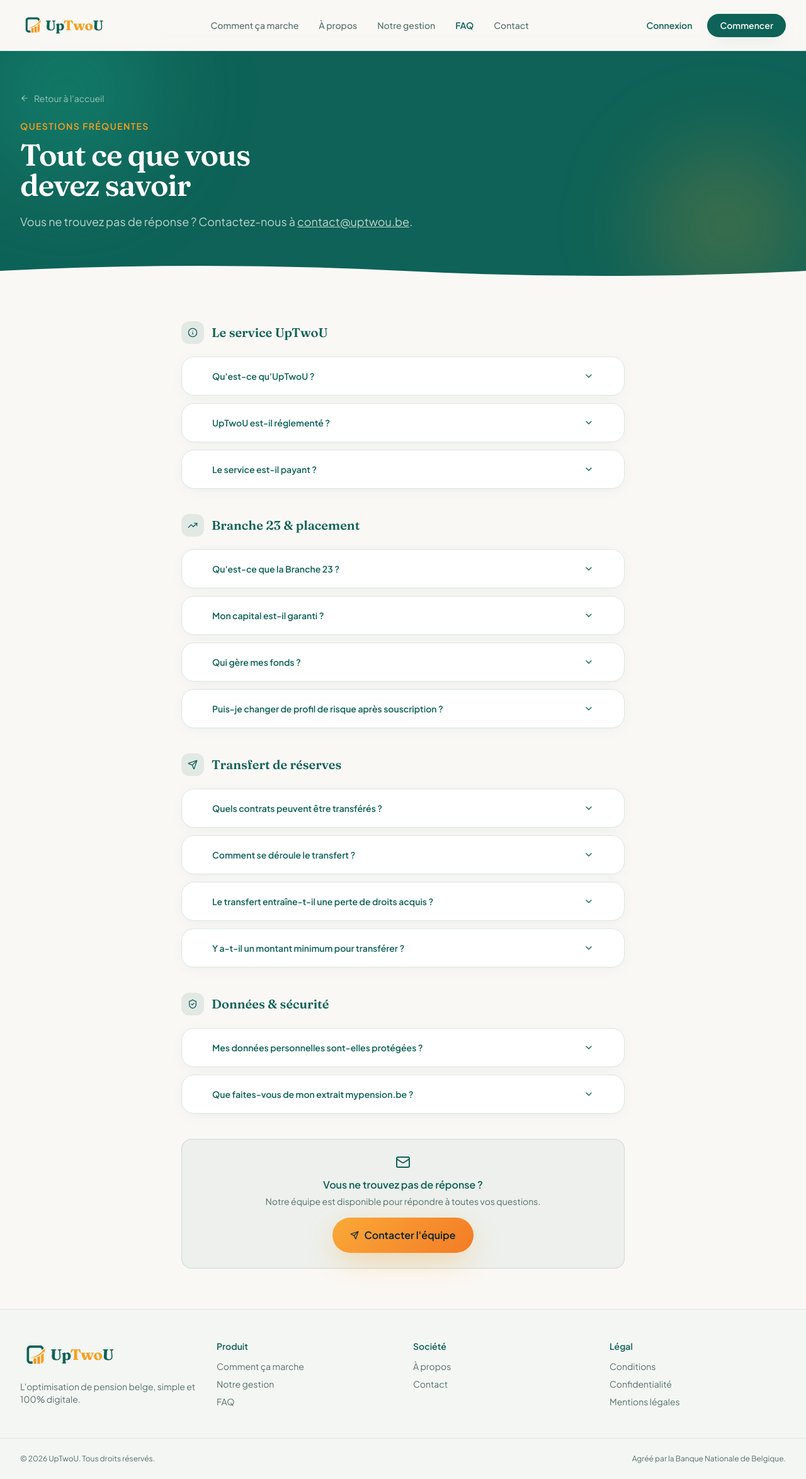
After one commit to sevenOne80/UpTwoU, a Flask app: page /faq in a window 1280 px wide. The commit adds this page. Shown: the whole page at 63% size. Run offline with Flask 3, Linux system fonts and the light colour scheme; some libraries are stand-ins or nearby versions.

Commit message:
20260525_2307

```diff
--- a/app.py
+++ b/app.py
@@ -602,6 +602,11 @@ def client_contrats():
     return render_template("client/contrats.html", client=current_user.client_profile)
 
 
+@app.route("/faq")
+def faq():
+    return render_template("faq.html")
+
+
 @app.route("/gestion")
 def gestion_publique():
     client = None
--- /dev/null
+++ b/templates/faq.html
@@ -0,0 +1,343 @@
+<!doctype html>
+<html lang="fr">
+<head>
+  <meta charset="UTF-8" />
+  <meta name="viewport" content="width=device-width, initial-scale=1.0" />
+  <title>FAQ — UpTwoU</title>
+  <link rel="icon" type="image/svg+xml" href="{{ url_for('static', filename='img/uptwou-logo.svg') }}">
+  <link rel="preconnect" href="https://fonts.googleapis.com">
+  <link rel="preconnect" href="https://fonts.gstatic.com" crossorigin>
+  <link href="https://fonts.googleapis.com/css2?family=Fraunces:ital,wght@0,400;0,600;0,700;1,400;1,600&family=Plus+Jakarta+Sans:wght@400;500;600;700&display=swap" rel="stylesheet">
+  <script src="https://cdn.tailwindcss.com"></script>
+  <script>
+    tailwind.config = {
+      theme: {
+        container: { center: true, padding: '2rem', screens: { '2xl': '1400px' } },
+        extend: {
+          fontFamily: {
+            display: ['Fraunces', 'ui-serif', 'Georgia', 'serif'],
+            sans: ['Plus Jakarta Sans', 'ui-sans-serif', 'system-ui', 'sans-serif'],
+          },
+        },
+      },
+    }
+  </script>
+  <link rel="stylesheet" href="{{ url_for('static', filename='css/style.css') }}">
+  <style>
+    .faq-item summary {
+      list-style: none;
+      cursor: pointer;
+    }
+    .faq-item summary::-webkit-details-marker { display: none; }
+    .faq-item[open] .faq-chevron { transform: rotate(180deg); }
+    .faq-chevron { transition: transform 0.2s ease; }
+    .faq-item[open] summary { color: var(--primary); }
+  </style>
+</head>
+<body class="min-h-screen">
+
+<!-- NAVBAR -->
+<header class="navbar">
+  <div class="container flex h-20 items-center justify-between">
+    <a href="{{ url_for('index') }}" class="brand-logo">
+      <img src="{{ url_for('static', filename='img/uptwou-logo.svg') }}" alt="UpTwoU logo">
+      <span class="brand-wordmark">Up<span>Two</span>U</span>
+    </a>
+    <nav class="hidden md:flex items-center gap-8 text-sm font-medium text-muted">
+      <a href="{{ url_for('index') }}#how"        class="hover:text-primary transition-colors">Comment ça marche</a>
+      <a href="{{ url_for('index') }}#about"      class="hover:text-primary transition-colors">À propos</a>
+      <a href="{{ url_for('gestion_publique') }}" class="hover:text-primary transition-colors">Notre gestion</a>
+      <a href="{{ url_for('faq') }}"              class="text-primary font-semibold transition-colors">FAQ</a>
+      <a href="{{ url_for('index') }}#contact"    class="hover:text-primary transition-colors">Contact</a>
+    </nav>
+    <div class="flex items-center gap-2">
+      <a href="{{ url_for('login') }}" class="btn btn-nav-connexion hidden sm:inline-flex">Connexion</a>
+      <a href="{{ url_for('analyser') }}" class="btn btn-nav-start">Commencer</a>
+    </div>
+  </div>
+</header>
+
+<!-- PAGE HEADER -->
+<section class="relative overflow-hidden" style="background: var(--primary); padding: 4rem 0 5rem;">
+  <div class="pointer-events-none absolute inset-0">
+    <div class="absolute -top-20 -left-10 h-72 w-72 rounded-full"
+         style="background: hsl(165 70% 45% / 0.25); filter: blur(80px);"></div>
+    <div class="absolute -bottom-10 right-0 h-64 w-64 rounded-full"
+         style="background: hsl(35 95% 55% / 0.20); filter: blur(70px);"></div>
+  </div>
+  <div class="container relative">
+    <a href="{{ url_for('index') }}" class="inline-flex items-center gap-2 text-sm mb-6"
+       style="color: hsl(40 33% 97% / 0.60);">
+      <i data-lucide="arrow-left" style="width:0.875rem;height:0.875rem;"></i>
+      Retour à l'accueil
+    </a>
+    <p class="text-sm uppercase tracking-widest font-semibold" style="color: var(--accent);">Questions fréquentes</p>
+    <h1 class="mt-3 font-display text-4xl md:text-5xl font-semibold text-white tracking-tight">
+      Tout ce que vous<br class="hidden md:block"> devez savoir
+    </h1>
+    <p class="mt-5 max-w-2xl text-lg" style="color: hsl(40 33% 97% / 0.75);">
+      Vous ne trouvez pas de réponse ? Contactez-nous à <a href="mailto:contact@uptwou.be" class="underline hover:opacity-80">contact@uptwou.be</a>.
+    </p>
+  </div>
+  <div class="absolute bottom-0 left-0 right-0">
+    <svg viewBox="0 0 1440 60" class="w-full" style="height:2rem;display:block;" preserveAspectRatio="none">
+      <path d="M0 30 Q 360 0 720 30 T 1440 30 L 1440 60 L 0 60 Z" fill="var(--background)"/>
+    </svg>
+  </div>
+</section>
+
+<!-- FAQ CONTENT -->
+<div class="container py-16 max-w-3xl mx-auto">
+
+  <!-- Section : Le service -->
+  <div class="mb-10">
+    <div class="flex items-center gap-3 mb-5">
+      <div class="h-9 w-9 rounded-xl grid place-items-center flex-shrink-0"
+           style="background:hsl(172 75% 22% / 0.1);">
+        <i data-lucide="info" style="width:1rem;height:1rem;color:var(--primary);"></i>
+      </div>
+      <h2 class="font-display text-xl font-semibold text-primary">Le service UpTwoU</h2>
+    </div>
+
+    <div class="flex flex-col gap-3">
+
+      <details class="faq-item dashboard-card !py-0 overflow-hidden">
+        <summary class="flex items-center justify-between gap-4 p-5 font-semibold text-sm text-primary">
+          Qu'est-ce qu'UpTwoU ?
+          <i data-lucide="chevron-down" class="faq-chevron flex-shrink-0" style="width:1rem;height:1rem;color:var(--primary);"></i>
+        </summary>
+        <div class="px-5 pb-5 text-sm text-muted leading-relaxed border-t" style="border-color:hsl(172 75% 22% / 0.1);">
+          <p class="pt-4">UpTwoU est un courtier souscripteur mandaté, spécialisé dans la gestion des réserves de pension extra-légales du 2<sup>e</sup> pilier. Notre mission : vous permettre de transférer vos réserves dormantes en Branche 23, pour les faire travailler dans un cadre de gestion professionnelle, adapté à votre profil d'investisseur.</p>
+        </div>
+      </details>
+
+      <details class="faq-item dashboard-card !py-0 overflow-hidden">
+        <summary class="flex items-center justify-between gap-4 p-5 font-semibold text-sm text-primary">
+          UpTwoU est-il réglementé ?
+          <i data-lucide="chevron-down" class="faq-chevron flex-shrink-0" style="width:1rem;height:1rem;color:var(--primary);"></i>
+        </summary>
+        <div class="px-5 pb-5 text-sm text-muted leading-relaxed border-t" style="border-color:hsl(172 75% 22% / 0.1);">
+          <p class="pt-4">Oui. UpTwoU opère en tant que courtier souscripteur mandaté par des compagnies d'assurance agréées par la Banque Nationale de Belgique (BNB), sous le contrôle de la FSMA. Vos réserves sont à tout moment logées dans un contrat d'assurance-vie réglementé.</p>
+        </div>
+      </details>
+
+      <details class="faq-item dashboard-card !py-0 overflow-hidden">
+        <summary class="flex items-center justify-between gap-4 p-5 font-semibold text-sm text-primary">
+          Le service est-il payant ?
+          <i data-lucide="chevron-down" class="faq-chevron flex-shrink-0" style="width:1rem;height:1rem;color:var(--primary);"></i>
+        </summary>
+        <div class="px-5 pb-5 text-sm text-muted leading-relaxed border-t" style="border-color:hsl(172 75% 22% / 0.1);">
+          <p class="pt-4">L'analyse de vos contrats et la création de votre compte sont entièrement gratuites. Une fois vos réserves transférées, des frais de gestion annuels de <strong>1,90 %</strong> sont prélevés sur l'encours. Aucun frais de transfert (entrée ou sortie), aucun frais de performance.</p>
+        </div>
+      </details>
+
+    </div>
+  </div>
+
+  <!-- Section : Branche 23 -->
+  <div class="mb-10">
+    <div class="flex items-center gap-3 mb-5">
+      <div class="h-9 w-9 rounded-xl grid place-items-center flex-shrink-0"
+           style="background:hsl(172 75% 22% / 0.1);">
+        <i data-lucide="trending-up" style="width:1rem;height:1rem;color:var(--primary);"></i>
+      </div>
+      <h2 class="font-display text-xl font-semibold text-primary">Branche 23 & placement</h2>
+    </div>
+
+    <div class="flex flex-col gap-3">
+
+      <details class="faq-item dashboard-card !py-0 overflow-hidden">
+        <summary class="flex items-center justify-between gap-4 p-5 font-semibold text-sm text-primary">
+          Qu'est-ce que la Branche 23 ?
+          <i data-lucide="chevron-down" class="faq-chevron flex-shrink-0" style="width:1rem;height:1rem;color:var(--primary);"></i>
+        </summary>
+        <div class="px-5 pb-5 text-sm text-muted leading-relaxed border-t" style="border-color:hsl(172 75% 22% / 0.1);">
+          <p class="pt-4">La Branche 23 est un produit d'assurance-vie dont le rendement est lié à la performance de fonds d'investissement. Contrairement à la Branche 21 (taux garanti fixe), la Branche 23 n'offre pas de garantie de capital, mais permet de viser un rendement supérieur à l'inflation sur le long terme, en accord avec un horizon de placement jusqu'à la pension.</p>
+        </div>
+      </details>
+
+      <details class="faq-item dashboard-card !py-0 overflow-hidden">
+        <summary class="flex items-center justify-between gap-4 p-5 font-semibold text-sm text-primary">
+          Mon capital est-il garanti ?
+          <i data-lucide="chevron-down" class="faq-chevron flex-shrink-0" style="width:1rem;height:1rem;color:var(--primary);"></i>
+        </summary>
+        <div class="px-5 pb-5 text-sm text-muted leading-relaxed border-t" style="border-color:hsl(172 75% 22% / 0.1);">
+          <p class="pt-4">Non. En Branche 23, votre capital n'est pas garanti : la valeur de vos réserves évolue en fonction des marchés financiers. Vous pouvez donc perdre une partie du capital investi. C'est pourquoi nous proposons quatre profils de risque — du plus défensif (Prudent) au plus concentré (Conviction) — afin d'adapter l'exposition à votre situation personnelle.</p>
+        </div>
+      </details>
+
+      <details class="faq-item dashboard-card !py-0 overflow-hidden">
+        <summary class="flex items-center justify-between gap-4 p-5 font-semibold text-sm text-primary">
+          Qui gère mes fonds ?
+          <i data-lucide="chevron-down" class="faq-chevron flex-shrink-0" style="width:1rem;height:1rem;color:var(--primary);"></i>
+        </summary>
+        <div class="px-5 pb-5 text-sm text-muted leading-relaxed border-t" style="border-color:hsl(172 75% 22% / 0.1);">
+          <p class="pt-4">Vos réserves sont gérées par <strong>Wealtheon</strong>, gestionnaire de fonds spécialisé dans l'épargne-pension à long terme. Wealtheon assure la construction de portefeuille, le rééquilibrage et la surveillance continue des allocations selon votre profil de risque.</p>
+        </div>
+      </details>
+
+      <details class="faq-item dashboard-card !py-0 overflow-hidden">
+        <summary class="flex items-center justify-between gap-4 p-5 font-semibold text-sm text-primary">
+          Puis-je changer de profil de risque après souscription ?
+          <i data-lucide="chevron-down" class="faq-chevron flex-shrink-0" style="width:1rem;height:1rem;color:var(--primary);"></i>
+        </summary>
+        <div class="px-5 pb-5 text-sm text-muted leading-relaxed border-t" style="border-color:hsl(172 75% 22% / 0.1);">
+          <p class="pt-4">Oui. Votre profil de gestion peut être modifié à tout moment depuis votre espace client. Le changement entraîne un réinvestissement de votre encours dans le fonds correspondant au nouveau profil.</p>
+        </div>
+      </details>
+
+    </div>
+  </div>
+
+  <!-- Section : Transfert -->
+  <div class="mb-10">
+    <div class="flex items-center gap-3 mb-5">
+      <div class="h-9 w-9 rounded-xl grid place-items-center flex-shrink-0"
+           style="background:hsl(172 75% 22% / 0.1);">
+        <i data-lucide="send" style="width:1rem;height:1rem;color:var(--primary);"></i>
+      </div>
+      <h2 class="font-display text-xl font-semibold text-primary">Transfert de réserves</h2>
+    </div>
+
+    <div class="flex flex-col gap-3">
+
+      <details class="faq-item dashboard-card !py-0 overflow-hidden">
+        <summary class="flex items-center justify-between gap-4 p-5 font-semibold text-sm text-primary">
+          Quels contrats peuvent être transférés ?
+          <i data-lucide="chevron-down" class="faq-chevron flex-shrink-0" style="width:1rem;height:1rem;color:var(--primary);"></i>
+        </summary>
+        <div class="px-5 pb-5 text-sm text-muted leading-relaxed border-t" style="border-color:hsl(172 75% 22% / 0.1);">
+          <p class="pt-4">Seuls les contrats <strong>dormants</strong> peuvent être transférés : il s'agit de contrats de pension extra-légaux liés à un ancien employeur, pour lesquels vous n'effectuez plus de versements. Ces contrats apparaissent sur votre extrait mypension.be et peuvent stagner pendant des années sans rendement réel.</p>
+        </div>
+      </details>
+
+      <details class="faq-item dashboard-card !py-0 overflow-hidden">
+        <summary class="flex items-center justify-between gap-4 p-5 font-semibold text-sm text-primary">
+          Comment se déroule le transfert ?
+          <i data-lucide="chevron-down" class="faq-chevron flex-shrink-0" style="width:1rem;height:1rem;color:var(--primary);"></i>
+        </summary>
+        <div class="px-5 pb-5 text-sm text-muted leading-relaxed border-t" style="border-color:hsl(172 75% 22% / 0.1);">
+          <p class="pt-4">Après analyse de votre extrait mypension.be, UpTwoU génère automatiquement les formulaires de transfert (Annexe 1) pré-remplis pour chaque assureur cédant. Il vous suffit de les compléter avec le nom de votre ancien employeur, de les signer et de les envoyer directement à l'assureur. Celui-ci dispose alors de <strong>30 jours calendrier</strong> pour effectuer le virement de vos réserves.</p>
+        </div>
+      </details>
+
+      <details class="faq-item dashboard-card !py-0 overflow-hidden">
+        <summary class="flex items-center justify-between gap-4 p-5 font-semibold text-sm text-primary">
+          Le transfert entraîne-t-il une perte de droits acquis ?
+          <i data-lucide="chevron-down" class="faq-chevron flex-shrink-0" style="width:1rem;height:1rem;color:var(--primary);"></i>
+        </summary>
+        <div class="px-5 pb-5 text-sm text-muted leading-relaxed border-t" style="border-color:hsl(172 75% 22% / 0.1);">
+          <p class="pt-4">Non. Conformément à la Convention Assuralia du 22 septembre 2015 (mise à jour le 2 décembre 2019), le transfert de réserves est <strong>gratuit et sans perte de droits acquis</strong>. L'assureur cédant est tenu de transférer l'intégralité de la réserve acquise.</p>
+        </div>
+      </details>
+
+      <details class="faq-item dashboard-card !py-0 overflow-hidden">
+        <summary class="flex items-center justify-between gap-4 p-5 font-semibold text-sm text-primary">
+          Y a-t-il un montant minimum pour transférer ?
+          <i data-lucide="chevron-down" class="faq-chevron flex-shrink-0" style="width:1rem;height:1rem;color:var(--primary);"></i>
+        </summary>
+        <div class="px-5 pb-5 text-sm text-muted leading-relaxed border-t" style="border-color:hsl(172 75% 22% / 0.1);">
+          <p class="pt-4">Un montant minimum de réserve est requis pour que le transfert soit économiquement pertinent. Notre outil vous signale automatiquement si un contrat est en dessous de ce seuil lors de l'analyse.</p>
+        </div>
+      </details>
+
+    </div>
+  </div>
+
+  <!-- Section : Données & sécurité -->
+  <div class="mb-10">
+    <div class="flex items-center gap-3 mb-5">
+      <div class="h-9 w-9 rounded-xl grid place-items-center flex-shrink-0"
+           style="background:hsl(172 75% 22% / 0.1);">
+        <i data-lucide="shield-check" style="width:1rem;height:1rem;color:var(--primary);"></i>
+      </div>
+      <h2 class="font-display text-xl font-semibold text-primary">Données & sécurité</h2>
+    </div>
+
+    <div class="flex flex-col gap-3">
+
+      <details class="faq-item dashboard-card !py-0 overflow-hidden">
+        <summary class="flex items-center justify-between gap-4 p-5 font-semibold text-sm text-primary">
+          Mes données personnelles sont-elles protégées ?
+          <i data-lucide="chevron-down" class="faq-chevron flex-shrink-0" style="width:1rem;height:1rem;color:var(--primary);"></i>
+        </summary>
+        <div class="px-5 pb-5 text-sm text-muted leading-relaxed border-t" style="border-color:hsl(172 75% 22% / 0.1);">
+          <p class="pt-4">Oui. UpTwoU traite vos données personnelles conformément au RGPD (Règlement Général sur la Protection des Données). Vos données sont chiffrées, hébergées en Europe et ne sont jamais revendues à des tiers. Vous disposez à tout moment d'un droit d'accès, de rectification et de suppression de vos données.</p>
+        </div>
+      </details>
+
+      <details class="faq-item dashboard-card !py-0 overflow-hidden">
+        <summary class="flex items-center justify-between gap-4 p-5 font-semibold text-sm text-primary">
+          Que faites-vous de mon extrait mypension.be ?
+          <i data-lucide="chevron-down" class="faq-chevron flex-shrink-0" style="width:1rem;height:1rem;color:var(--primary);"></i>
+        </summary>
+        <div class="px-5 pb-5 text-sm text-muted leading-relaxed border-t" style="border-color:hsl(172 75% 22% / 0.1);">
+          <p class="pt-4">Votre extrait est analysé automatiquement par notre système afin d'identifier vos contrats dormants et d'évaluer leur éligibilité au transfert. Le document n'est pas conservé au-delà de cette analyse et les données extraites sont liées uniquement à votre compte.</p>
+        </div>
+      </details>
+
+    </div>
+  </div>
+
+  <!-- CTA contact -->
+  <div class="rounded-2xl p-6 text-center" style="background:hsl(172 75% 22% / 0.05);border:1px solid hsl(172 75% 22% / 0.15);">
+    <i data-lucide="mail" style="width:1.5rem;height:1.5rem;color:var(--primary);margin:0 auto 0.75rem;display:block;"></i>
+    <p class="font-semibold text-primary mb-1">Vous ne trouvez pas de réponse ?</p>
+    <p class="text-sm text-muted mb-4">Notre équipe est disponible pour répondre à toutes vos questions.</p>
+    <a href="mailto:contact@uptwou.be" class="btn btn-primary inline-flex items-center gap-2">
+      <i data-lucide="send" style="width:0.875rem;height:0.875rem;"></i>
+      Contacter l'équipe
+    </a>
+  </div>
+
+</div>
+
+<!-- FOOTER -->
+<footer style="border-top: 1px solid var(--border); background-color: hsl(168 30% 92% / 0.30);">
+  <div class="container py-12 grid md:grid-cols-4 gap-8 text-sm">
+    <div>
+      <a href="{{ url_for('index') }}" class="brand-logo">
+        <img src="{{ url_for('static', filename='img/uptwou-logo.svg') }}" alt="UpTwoU logo" loading="lazy" style="height:3rem;width:3rem;object-fit:contain;flex-shrink:0;">
+        <span class="brand-wordmark" style="font-size:1.5rem;">Up<span>Two</span>U</span>
+      </a>
+      <p class="mt-4 text-muted">L'optimisation de pension belge, simple et 100% digitale.</p>
+    </div>
+    <div>
+      <p class="font-semibold text-primary">Produit</p>
+      <ul class="mt-3 space-y-2 text-muted">
+        <li><a href="{{ url_for('index') }}#how"        class="hover:text-primary transition-colors">Comment ça marche</a></li>
+        <li><a href="{{ url_for('gestion_publique') }}" class="hover:text-primary transition-colors">Notre gestion</a></li>
+        <li><a href="{{ url_for('faq') }}"              class="hover:text-primary transition-colors">FAQ</a></li>
+      </ul>
+    </div>
+    <div>
+      <p class="font-semibold text-primary">Société</p>
+      <ul class="mt-3 space-y-2 text-muted">
+        <li><a href="{{ url_for('index') }}#about"   class="hover:text-primary transition-colors">À propos</a></li>
+        <li><a href="{{ url_for('index') }}#contact" class="hover:text-primary transition-colors">Contact</a></li>
+      </ul>
+    </div>
+    <div>
+      <p class="font-semibold text-primary">Légal</p>
+      <ul class="mt-3 space-y-2 text-muted">
+        <li><a href="#" class="hover:text-primary transition-colors">Conditions</a></li>
+        <li><a href="#" class="hover:text-primary transition-colors">Confidentialité</a></li>
+        <li><a href="#" class="hover:text-primary transition-colors">Mentions légales</a></li>
+      </ul>
+    </div>
+  </div>
+  <div style="border-top: 1px solid var(--border);">
+    <div class="container py-6 flex flex-wrap justify-between gap-4 text-xs text-muted">
+      <p>© <span id="year"></span> UpTwoU. Tous droits réservés.</p>
+      <p>Agréé par la Banque Nationale de Belgique.</p>
+    </div>
+  </div>
+</footer>
+
+<script src="https://unpkg.com/lucide@latest/dist/umd/lucide.min.js"></script>
+<script>
+  lucide.createIcons();
+  document.getElementById('year').textContent = new Date().getFullYear();
+</script>
+</body>
+</html>
--- a/templates/gestion.html
+++ b/templates/gestion.html
@@ -37,7 +37,7 @@
       <a href="{{ url_for('index') }}#how"     class="hover:text-primary transition-colors">Comment ça marche</a>
       <a href="{{ url_for('index') }}#about"   class="hover:text-primary transition-colors">À propos</a>
       <a href="{{ url_for('gestion_publique') }}" class="text-primary font-semibold transition-colors">Notre gestion</a>
-      <a href="{{ url_for('index') }}#faq"     class="hover:text-primary transition-colors">FAQ</a>
+      <a href="{{ url_for('faq') }}" class="hover:text-primary transition-colors">FAQ</a>
       <a href="{{ url_for('index') }}#contact" class="hover:text-primary transition-colors">Contact</a>
     </nav>
     <div class="flex items-center gap-2">
@@ -375,7 +375,7 @@
       <ul class="mt-3 space-y-2 text-muted">
         <li><a href="{{ url_for('index') }}#how" class="hover:text-primary transition-colors">Comment ça marche</a></li>
         <li><a href="{{ url_for('gestion_publique') }}" class="hover:text-primary transition-colors">Notre gestion</a></li>
-        <li><a href="{{ url_for('index') }}#faq" class="hover:text-primary transition-colors">FAQ</a></li>
+        <li><a href="{{ url_for('faq') }}" class="hover:text-primary transition-colors">FAQ</a></li>
       </ul>
     </div>
     <div>
--- a/templates/index.html
+++ b/templates/index.html
@@ -51,7 +51,7 @@
       <a href="#how"     class="hover:text-primary transition-colors">Comment ça marche</a>
       <a href="#about"   class="hover:text-primary transition-colors">À propos</a>
       <a href="{{ url_for('gestion_publique') }}" class="hover:text-primary transition-colors">Notre gestion</a>
-      <a href="#faq"     class="hover:text-primary transition-colors">FAQ</a>
+      <a href="{{ url_for('faq') }}" class="hover:text-primary transition-colors">FAQ</a>
       <a href="#contact" class="hover:text-primary transition-colors">Contact</a>
     </nav>
     <!-- Actions -->
@@ -515,7 +515,7 @@
       <ul class="mt-3 space-y-2 text-muted">
         <li><a href="#how"    class="hover:text-primary transition-colors">Comment ça marche</a></li>
         <li><a href="{{ url_for('gestion_publique') }}" class="hover:text-primary transition-colors">Notre gestion</a></li>
-        <li><a href="#faq"   class="hover:text-primary transition-colors">FAQ</a></li>
+        <li><a href="{{ url_for('faq') }}" class="hover:text-primary transition-colors">FAQ</a></li>
       </ul>
     </div>
     <!-- Société -->
```
